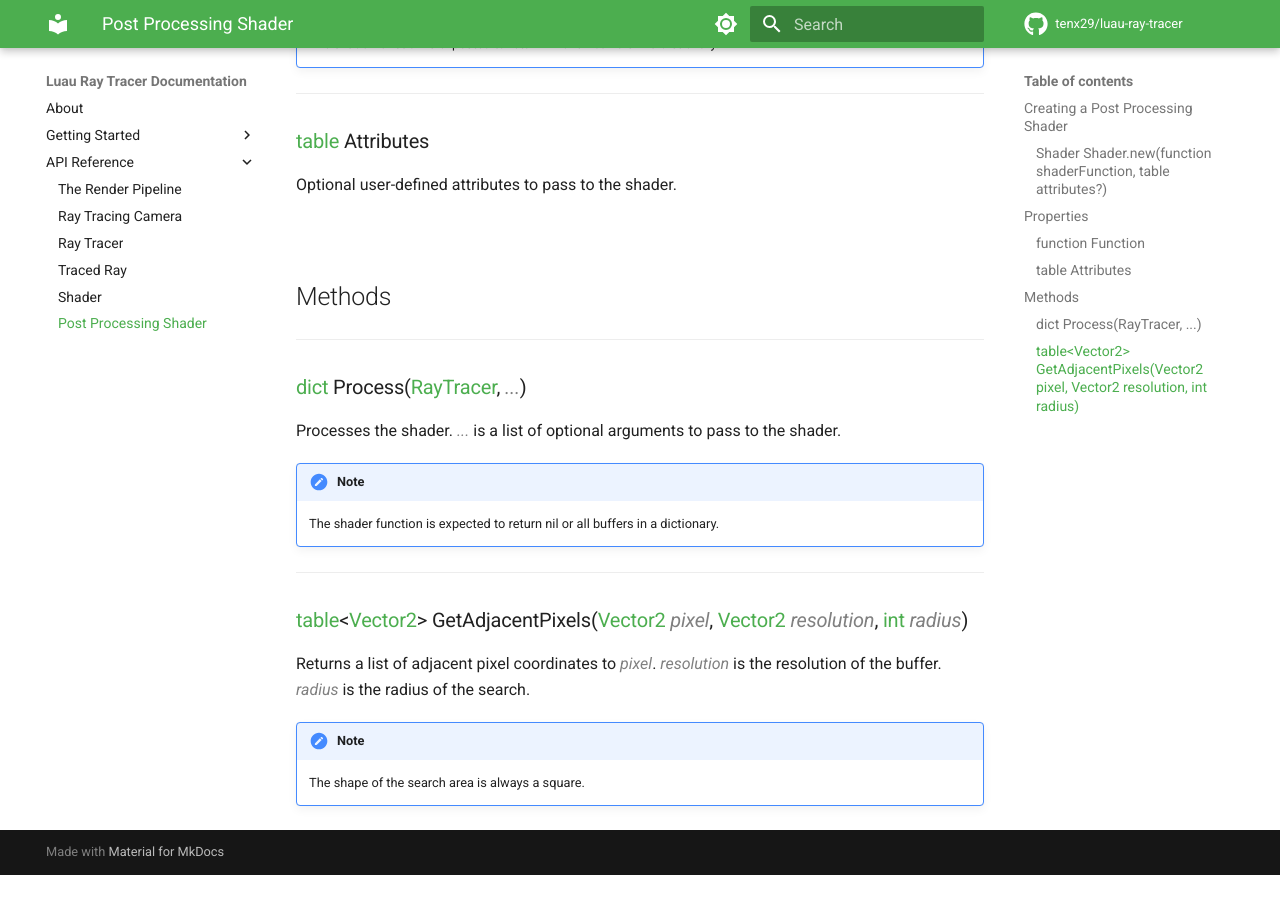
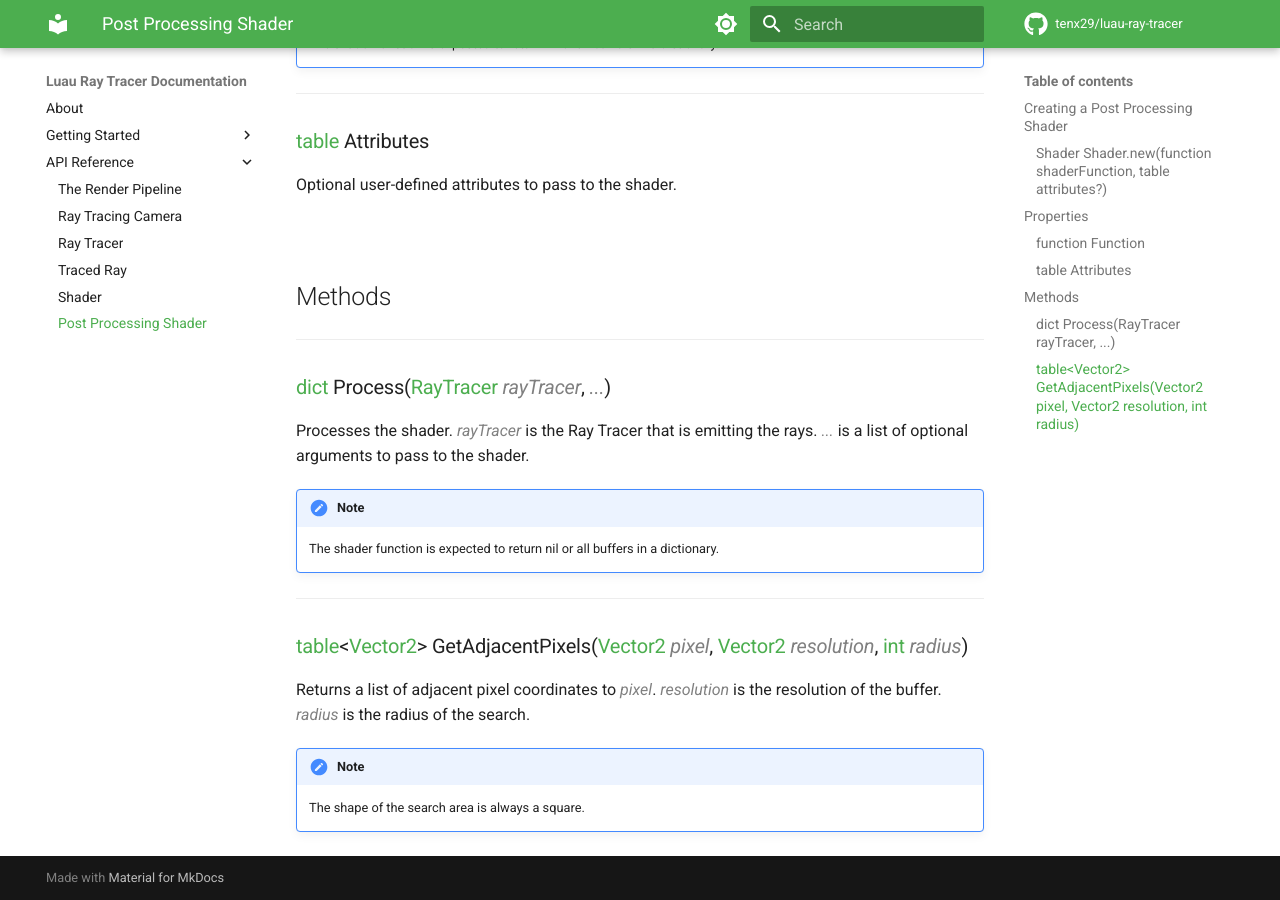
Before and after one commit to tenx29/luau-ray-tracer, an MkDocs documentation site: the page built from docs/api-reference/post-processing-shader.md, in a window 1280 px wide and 900 px high, scrolled down 836 px. Built offline with MkDocs 1.6.1 and Material for MkDocs 9.7.7, drawn with Linux system fonts in a browser that asks for light colours; comment, search, counter and statistics services are not loaded; before the commit the page ends 1711 px from its top, so only the background shows below that.

Commit message:
Fixed documentation errors

```diff
--- a/docs/api-reference/post-processing-shader.md
+++ b/docs/api-reference/post-processing-shader.md
@@ -39,9 +39,9 @@ Optional user-defined attributes to pass to the shader.
 ## Methods
 ---
 
-### [dict](https://developer.roblox.com/en-us/articles/Table#dictionaries) Process([RayTracer](ray-tracer.md), <arg>...</arg>)
+### [dict](https://developer.roblox.com/en-us/articles/Table#dictionaries) Process([RayTracer](ray-tracer.md) <arg>rayTracer</arg>, <arg>...</arg>)
 
-Processes the shader. <arg>...</arg> is a list of optional arguments to pass to the shader.
+Processes the shader. <arg>rayTracer</arg> is the Ray Tracer that is emitting the rays. <arg>...</arg> is a list of optional arguments to pass to the shader.
 
 !!! note
     The shader function is expected to return nil or all buffers in a dictionary.
```
Also changed, not shown: docs/getting-started/first-shader.md (+1 -1 lines), docs/getting-started/installation.md (+2 -2 lines), docs/index.md (+1 -1 lines).
